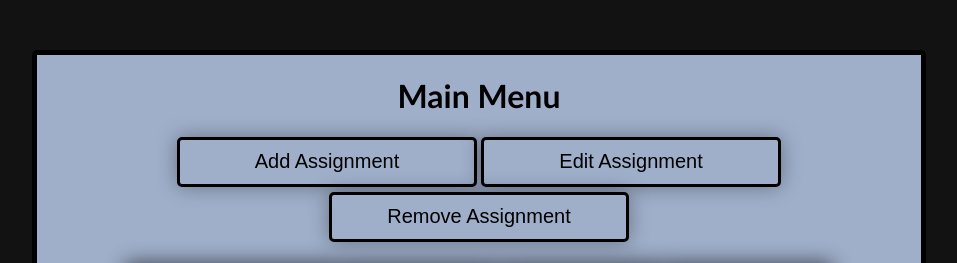
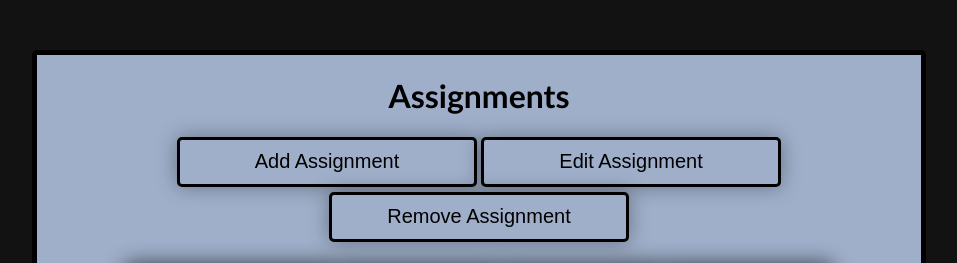
Before and after one commit to m-barneto/CSC289-Capstone, a Python web app: template templates/assignments.html in a window 1280 px wide. Shown: the part 100-363 px from the top of the page, without its empty margins (161-1118 px from the left). Run offline with Jinja, Linux system fonts and the light colour scheme; the template is opened without the code that fills it, so the values that code supplies are empty; some libraries are stand-ins or nearby versions.

Commit message:
Change Main Menu to Assignments

```diff
--- a/templates/assignments.html
+++ b/templates/assignments.html
@@ -51,7 +51,7 @@
         </div>
     </header>
     <div class="main_menu">
-        <h1>Main Menu</h1>
+        <h1>Assignments</h1>
         <div>
             <nav>
                 <ul>
```
